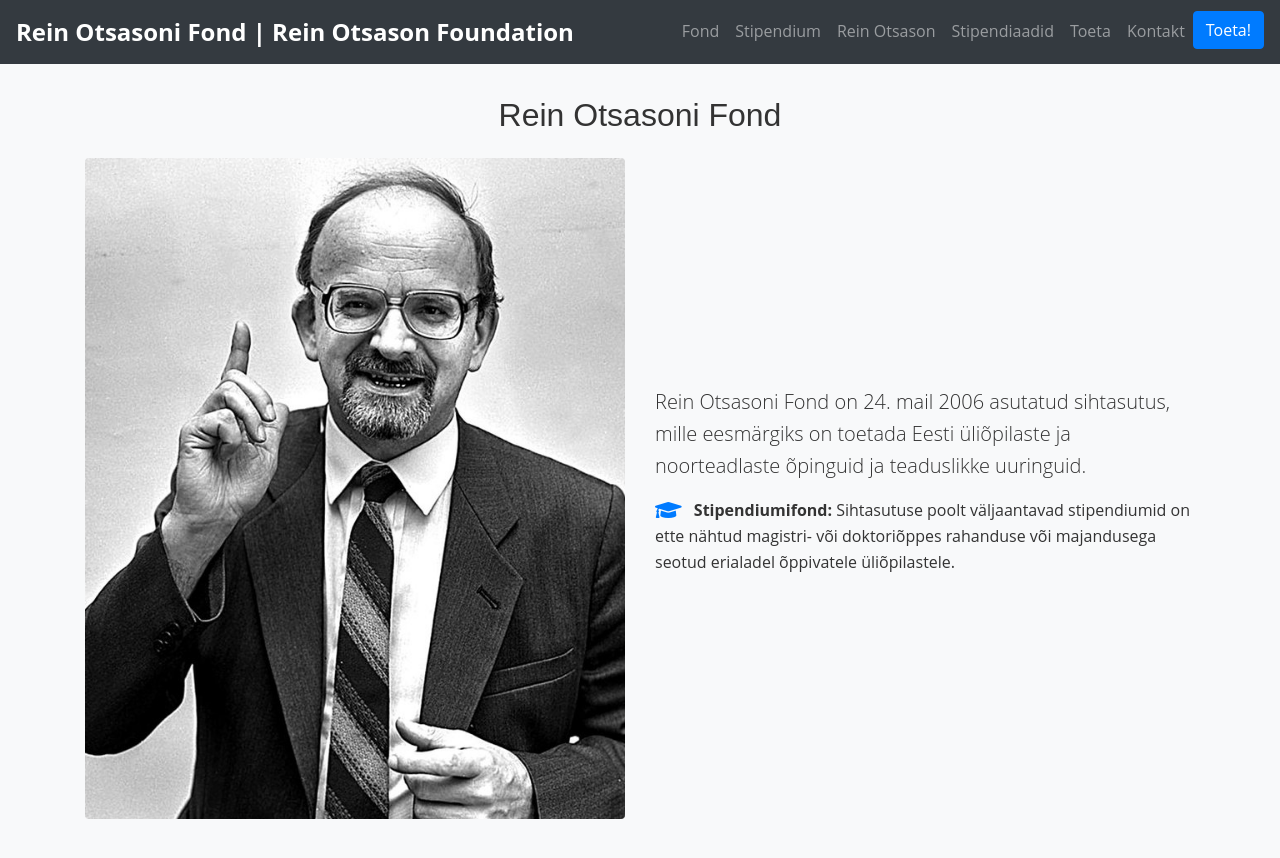
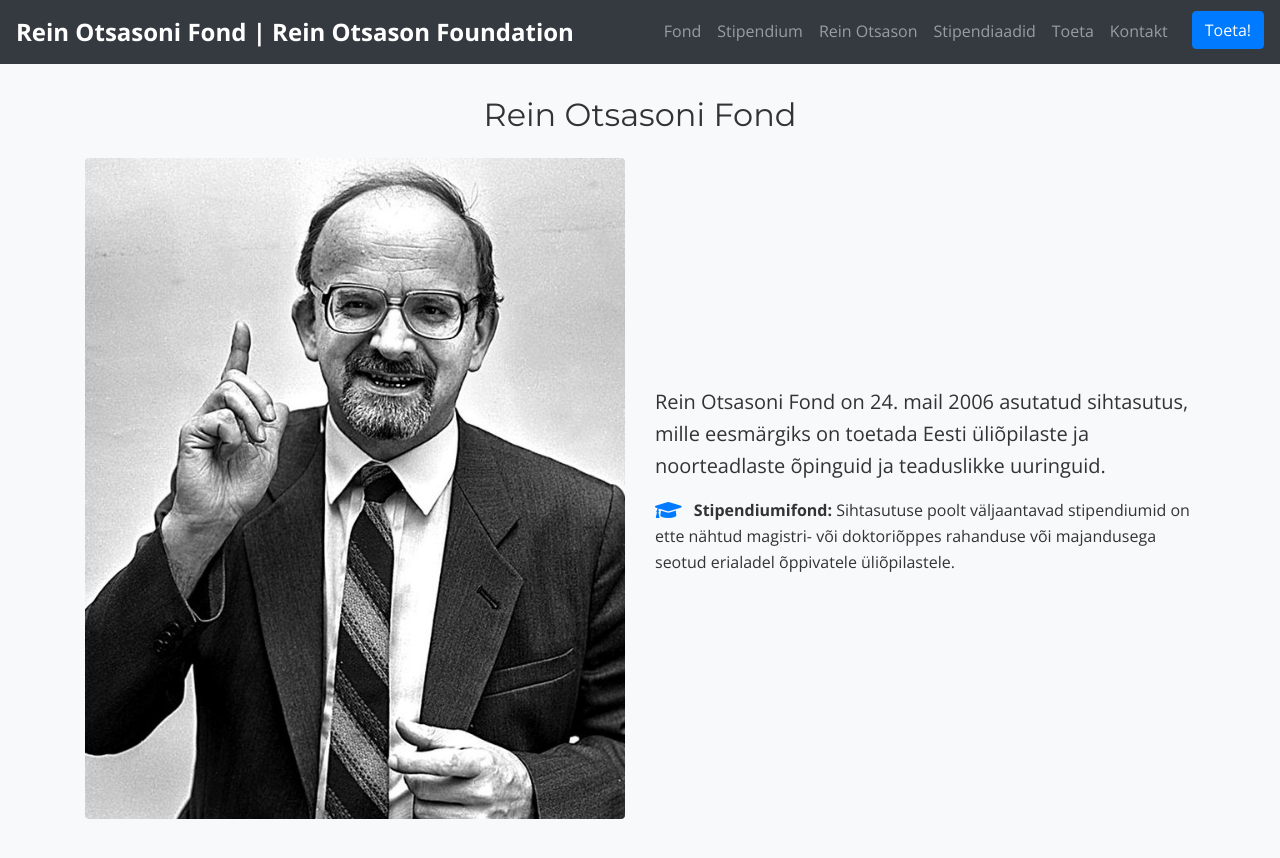
Before and after one commit to otsason/otsason.github.io, a Jekyll site: the page built from index2.html, in a window 1280 px wide and 900 px high. Shown: the top 858 px of the window. Built offline with Jekyll 4.4.1, drawn with Linux system fonts in a browser that asks for light colours.

Commit message:
Update default.html

```diff
--- a/_layouts/default.html
+++ b/_layouts/default.html
@@ -8,8 +8,9 @@
   <!-- Bootstrap & FontAwesome -->
   <link rel="stylesheet" href="https://stackpath.bootstrapcdn.com/bootstrap/4.5.2/css/bootstrap.min.css">
   <link rel="stylesheet" href="https://cdnjs.cloudflare.com/ajax/libs/font-awesome/5.15.1/css/all.min.css">
-  <!-- Custom CSS -->
+  <!-- Custom CSS & Google Fonts -->
   <link rel="stylesheet" href="/assets/css/main.css">
+  <link href="https://fonts.googleapis.com/css?family=Montserrat:400,700|Open+Sans:300,400,600,700" rel="stylesheet">
 </head>
 <body>
   <!-- Header -->
@@ -31,7 +32,7 @@
           <li class="nav-item"><a class="nav-link" href="#toeta">Toeta</a></li>
           <li class="nav-item"><a class="nav-link" href="#kontakt">Kontakt</a></li>
           <li class="nav-item">
-            <a class="btn btn-primary" href="#toeta">Toeta!</a>
+            <a class="btn btn-primary ml-3" href="#toeta">Toeta!</a>
           </li>
         </ul>
       </div>
```
